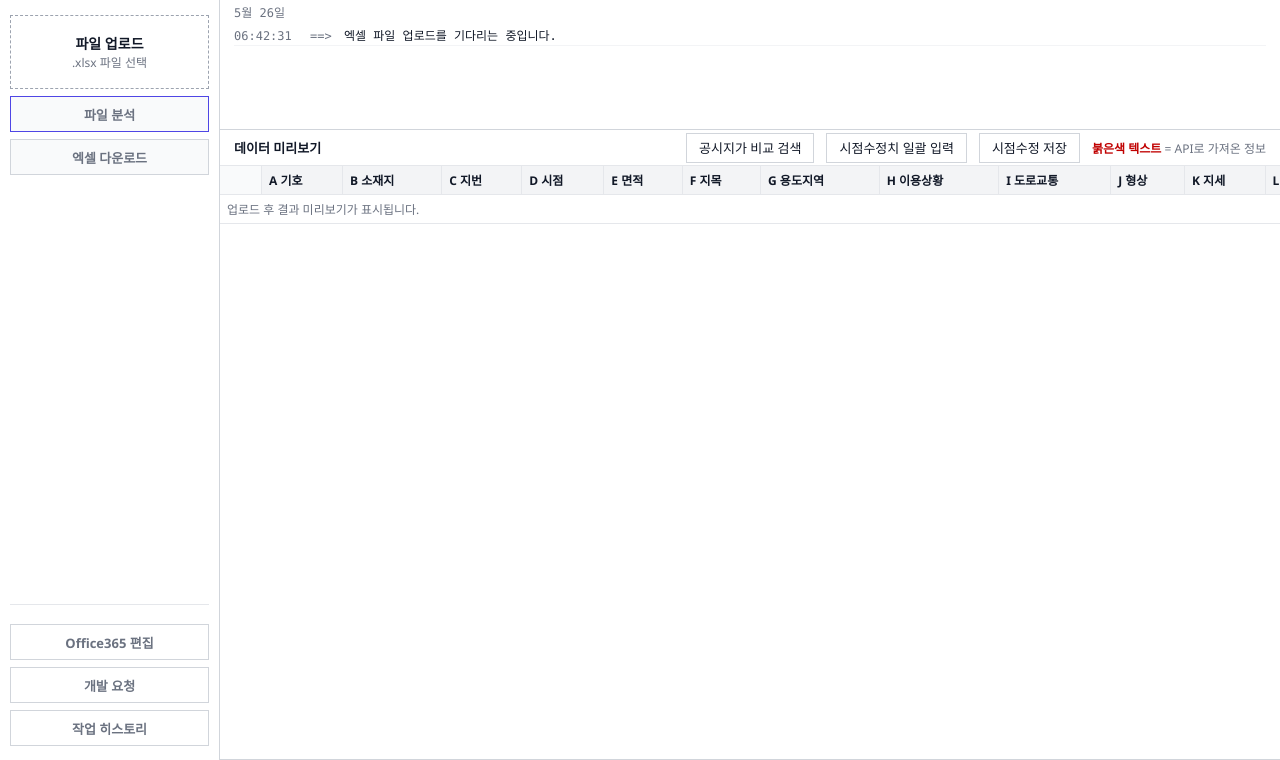
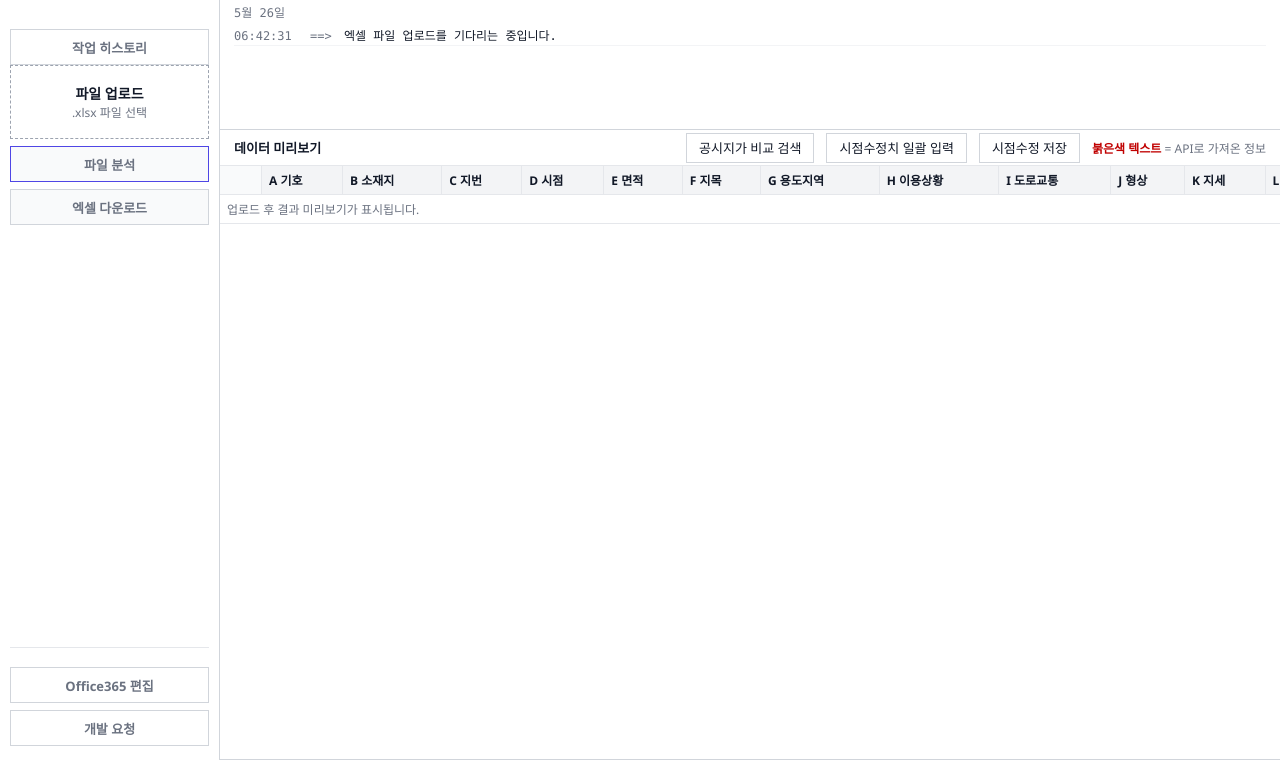
Before and after one commit to dfc03300/toji, a website: page public/index.html in a window 1280 px wide. Shown: the part 40-800 px from the top of the page. Drawn offline with Linux system fonts and the light colour scheme.

Commit message:
Keep Render auto deploy enabled

```diff
--- a/public/index.html
+++ b/public/index.html
@@ -16,6 +16,8 @@
           <strong>TojiWorks</strong>
         </button>
 
+        <button class="text-button muted top-history-button" type="button" id="historyViewBtn">작업 히스토리</button>
+
         <label class="file-row" id="dropzone">
           <input id="fileInput" type="file" accept=".xlsx" />
           <strong id="fileName">파일 업로드</strong>
@@ -29,7 +31,6 @@
         <div class="secondary-actions">
           <button class="text-button muted" type="button" id="officeBtn">Office365 편집</button>
           <button class="text-button muted" type="button" id="devViewBtn">개발 요청</button>
-          <button class="text-button muted" type="button" id="historyViewBtn">작업 히스토리</button>
         </div>
       </aside>
 
--- a/public/styles.css
+++ b/public/styles.css
@@ -205,6 +205,10 @@ input {
   width: 22px;
   height: 22px;
   display: block;
+}
+
+.top-history-button {
+  margin-top: 14px;
 }
 
 .secondary-actions {
--- a/render.yaml
+++ b/render.yaml
@@ -3,6 +3,7 @@ services:
     name: toji
     runtime: node
     plan: free
+    autoDeploy: true
     buildCommand: npm install && python3 -m pip install -r requirements.txt
     startCommand: npm start
     envVars:
```
